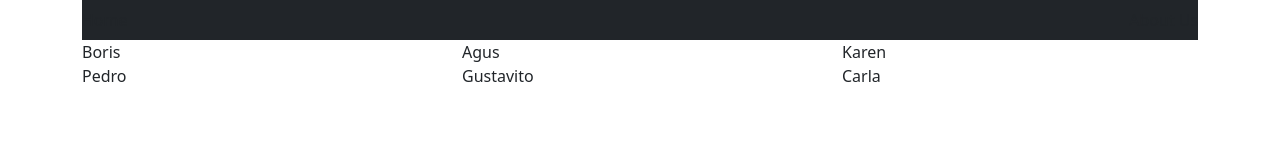
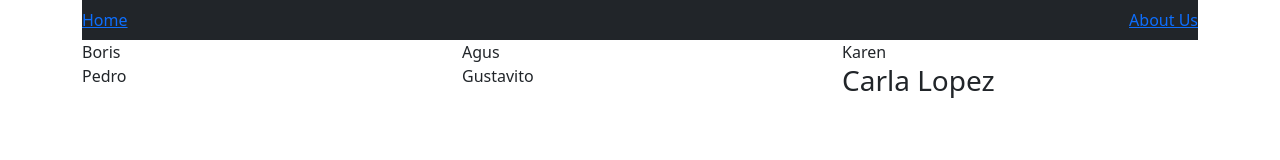
Before and after one commit to carlalopxz/Grupo7Lobby, a plain HTML site: page index.html in a window 1280 px wide. Drawn offline with Linux system fonts and the light colour scheme; files that its build step writes are made by us from their sources.

Commit message:
modificacion del index.html

```diff
--- a/index.html
+++ b/index.html
@@ -4,22 +4,22 @@
     <meta charset="UTF-8">
     <meta http-equiv="X-UA-Compatible" content="IE=edge">
     <meta name="viewport" content="width=device-width, initial-scale=1.0">
-    <link rel="stylesheet" href="style.css">
     <link href="Content\bootstrap.css" rel="stylesheet" />
+    <link rel="stylesheet" href="./css/style.css">
     <title>Document</title>
 </head>
 
 <!-- En cada div = col, agregamos nuestra "presentación" -->
 
 <body>
-    <div class="container">
-        <nav class="navbar navbar-dark bg-dark" >
-            <a src="presentacion.html"> Home </a>
-            <a src="index.html"> About Us </a>
+    <header class="container">
+        <nav class="navbar  navbar-dark bg-dark " >
+            <a href="presentacion.html"> Home </a>
+            <a href="index.html"> About Us </a>
         </nav>
-    </div>
+    </header>
 
-    <div class="container" >
+    <main class="container" >
         <div class="row" >
             <div id="boris" class="col">
                 Boris
@@ -39,10 +39,13 @@
                 Gustavito
             </div>
             <div class="col" >
-                Carla
+                <section id="fotoYNombre">
+                    <!-- <img src="./img/carla.png" alt=""> -->
+                    <h3>Carla Lopez</h3>
+                </section>
             </div>
         </div>
-    </div>
+    </main>
 
 </body>
 </html>
```
